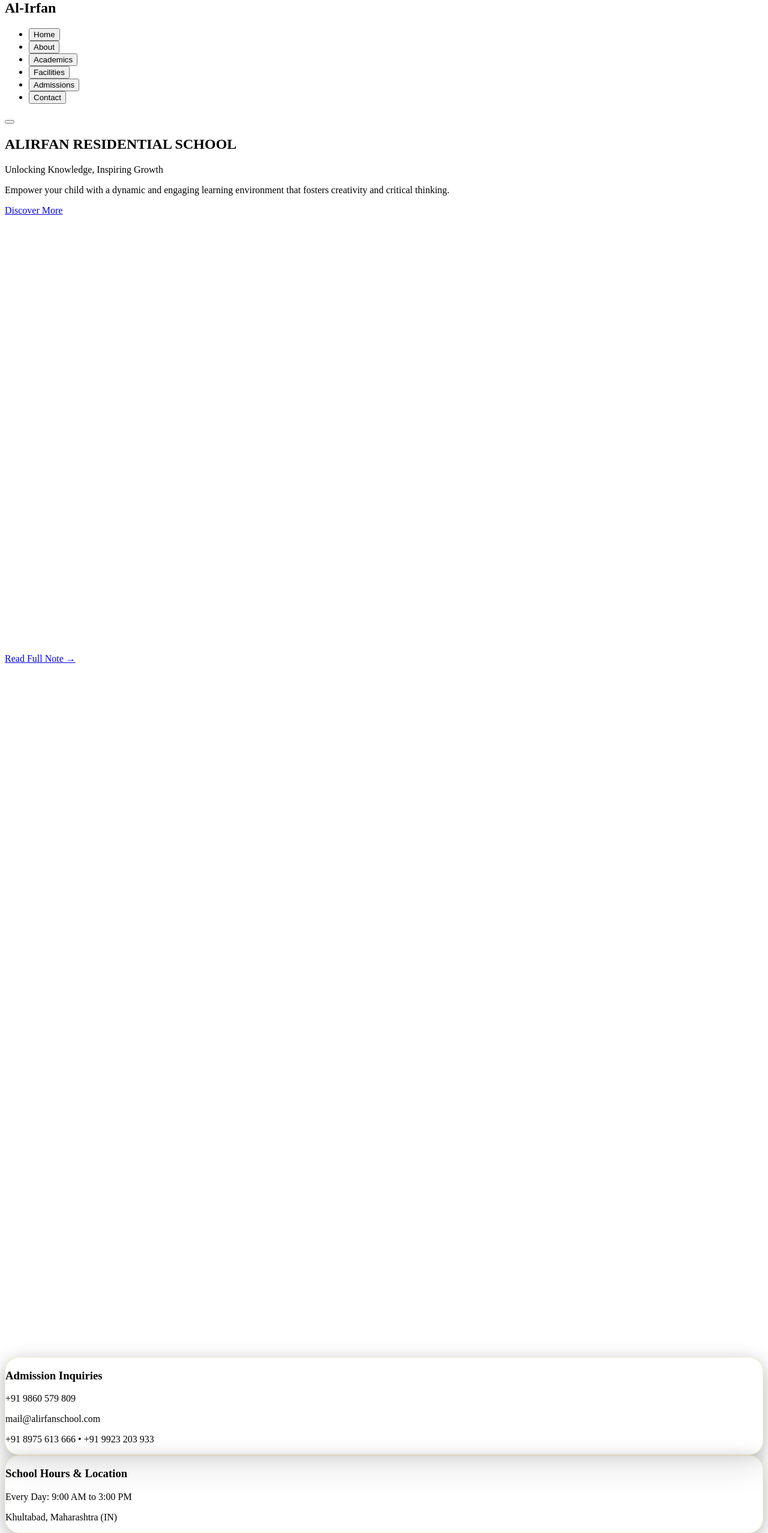
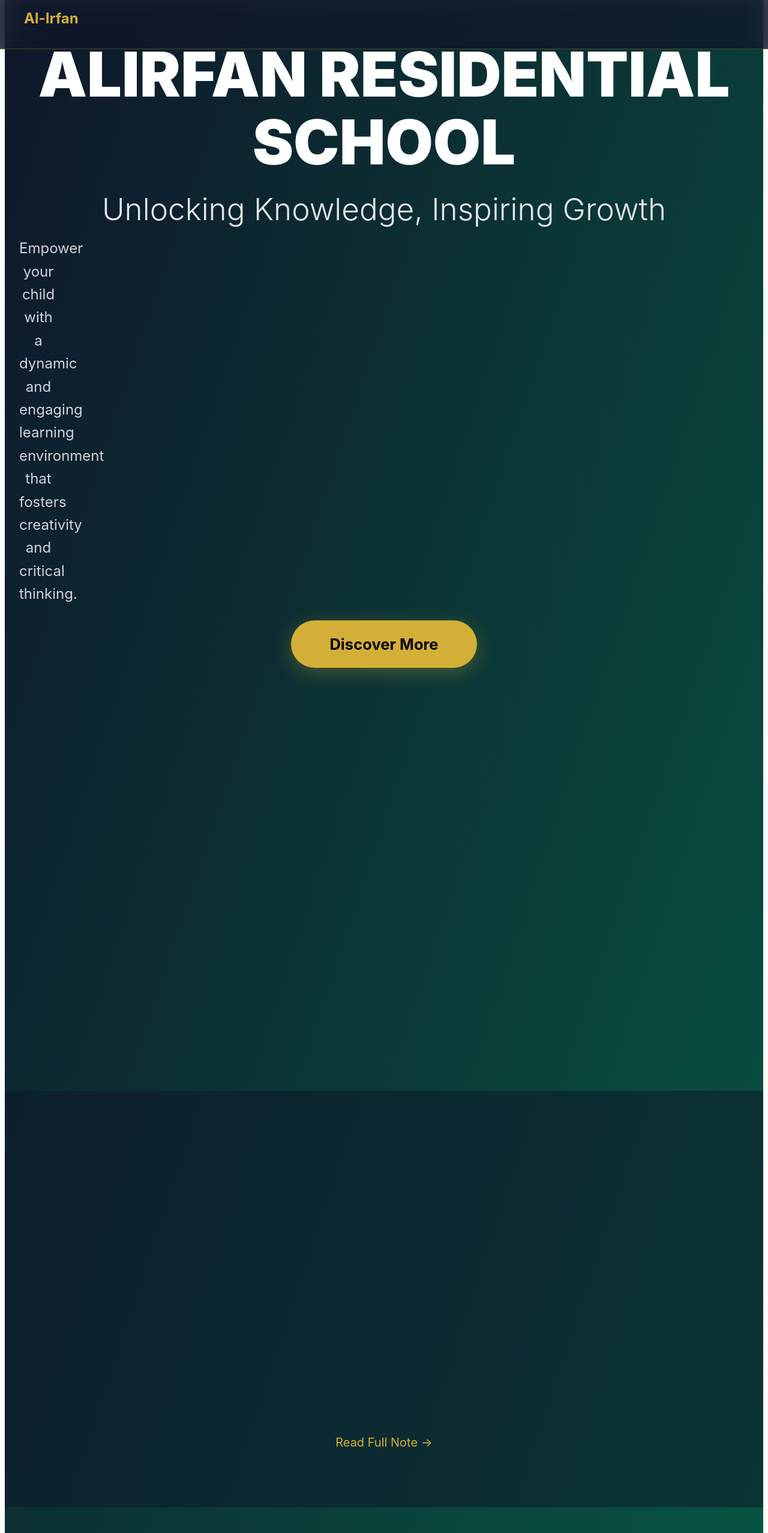
Before and after one commit to MujWorks/alirfan-demo, a Next.js app: page / in a window 1280 px wide. Shown: the part 20-2575 px from the top of the page at 60% size. Built offline with nearby package versions, Linux system fonts and the light colour scheme.

Commit message:
premium international redesign inline CSS

```diff
--- a/pages/index.jsx
+++ b/pages/index.jsx
@@ -5,11 +5,11 @@ export default function Home() {
   const [expandedFeature, setExpandedFeature] = useState(null);
   const [currentNote, setCurrentNote] = useState(0);
 
+  const nextNote = () => setCurrentNote((prev) => (prev + 1) % presidentNotes.length);
+
   const toggleFeature = (index) => {
     setExpandedFeature(expandedFeature === index ? null : index);
   };
-
-  const nextNote = () => setCurrentNote((prev) => (prev + 1) % presidentNotes.length);
 
   const features = [
     { title: "Academic Facilities", bullets: ["Smart Class Rooms", "Laboratories"] },
@@ -29,7 +29,7 @@ export default function Home() {
   ];
 
   return (
-    <div className="relative min-h-screen bg-gradient-to-br from-slate-950 via-emerald-950 to-slate-900 text-white overflow-x-hidden">
+    <div style={{ minHeight: '100vh', background: 'linear-gradient(to bottom right, #0f172a, #065f46)', color: 'white', overflowX: 'hidden', fontFamily: 'Inter, sans-serif' }}>
       <style jsx global>{`
         .glass { background: rgba(255,255,255,0.1); backdrop-filter: blur(20px); border: 1px solid rgba(212,175,55,0.2); border-radius: 24px; box-shadow: 0 8px 32px rgba(0,0,0,0.3); }
         .menu-item { transition: all 0.3s ease; }
@@ -42,32 +42,32 @@ export default function Home() {
       `}</style>
 
       {/* Premium Fixed Menu */}
-      <nav className="fixed top-0 left-0 right-0 z-50 bg-slate-900/80 backdrop-blur-md border-b border-amber-500/30">
-        <div className="container mx-auto px-6 py-4 flex justify-between items-center">
-          <h1 className="text-2xl font-bold text-amber-500">Al-Irfan</h1>
-          <ul className="hidden md:flex space-x-8">
+      <nav style={{ position: 'fixed', top: 0, left: 0, right: 0, zIndex: 50, background: 'rgba(15,23,42,0.8)', backdropFilter: 'blur(20px)', borderBottom: '1px solid rgba(212,175,55,0.3)' }}>
+        <div style={{ maxWidth: '1200px', margin: '0 auto', padding: '1rem 1.5rem', display: 'flex', justifyContent: 'space-between', alignItems: 'center' }}>
+          <h1 style={{ fontSize: '1.5rem', fontWeight: 'bold', color: '#D4AF37' }}>Al-Irfan</h1>
+          <ul style={{ display: 'none', listStyle: 'none', margin: 0, padding: 0, gap: '2rem' }}>
             {['Home', 'About', 'Academics', 'Facilities', 'Admissions', 'Contact'].map((item) => (
               <li key={item} className="menu-item">
-                <button className="text-white hover:text-amber-500 transition text-lg font-medium relative group">
+                <button style={{ color: 'white', background: 'none', border: 'none', fontSize: '1.125rem', fontWeight: '500', cursor: 'pointer', position: 'relative' }}>
                   {item}
-                  <div className="absolute bottom-0 left-0 w-0 h-0.5 bg-amber-500 group-hover:w-full transition-all duration-300" />
+                  <div style={{ position: 'absolute', bottom: 0, left: 0, width: 0, height: '0.125rem', background: '#D4AF37', transition: 'width 0.3s ease' }} />
                 </button>
               </li>
             ))}
           </ul>
-          <button className="md:hidden text-white" onClick={() => setMenuOpen(!menuOpen)}>
-            <i className="fas fa-bars text-2xl"></i>
+          <button style={{ display: 'block', color: 'white', background: 'none', border: 'none', fontSize: '1.5rem' }} onClick={() => setMenuOpen(!menuOpen)}>
+            <i className="fas fa-bars"></i>
           </button>
         </div>
       </nav>
 
       {/* Mobile Menu Overlay */}
       {menuOpen && (
-        <div className="fixed inset-0 bg-slate-900/95 z-40 flex flex-col items-center justify-center md:hidden" onClick={() => setMenuOpen(false)}>
-          <ul className="space-y-8 text-3xl font-bold text-amber-500">
+        <div style={{ position: 'fixed', inset: 0, background: 'rgba(15,23,42,0.95)', zIndex: 40, display: 'flex', flexDirection: 'column', alignItems: 'center', justifyContent: 'center' }} onClick={() => setMenuOpen(false)}>
+          <ul style={{ listStyle: 'none', margin: 0, padding: 0, gap: '2rem', fontSize: '3rem', fontWeight: 'bold', color: '#D4AF37' }}>
             {['Home', 'About', 'Academics', 'Facilities', 'Admissions', 'Contact'].map((item) => (
               <li key={item}>
-                <button className="text-white hover:text-amber-500" onClick={() => setMenuOpen(false)}>
+                <button style={{ color: 'white', background: 'none', border: 'none', cursor: 'pointer' }} onClick={() => setMenuOpen(false)}>
                   {item}
                 </button>
               </li>
@@ -77,78 +77,83 @@ export default function Home() {
       )}
 
       {/* Premium Hero */}
-      <section className="min-h-screen flex items-center justify-center text-center px-6 relative z-10 pt-20">
-        <div className="max-w-6xl reveal active" style={{ animation: 'fadeInUp 1s ease-out' }}>
-          <h1 className="text-7xl md:text-9xl font-black text-white leading-tight mb-6">
+      <section style={{ minHeight: '100vh', display: 'flex', alignItems: 'center', justifyContent: 'center', textAlign: 'center', padding: '5rem 1.5rem 0', position: 'relative', zIndex: 10 }}>
+        <div style={{ maxWidth: '1200px', margin: '0 auto' }} className="reveal active" style={{ animation: 'fadeInUp 1s ease-out' }}>
+          <h1 style={{ fontSize: 'clamp(3rem, 8vw, 9rem)', fontWeight: 900, color: 'white', margin: '0 0 1.5rem 0', lineHeight: 1.1 }}>
             ALIRFAN RESIDENTIAL SCHOOL
           </h1>
-          <p className="text-2xl md:text-4xl text-gray-200 mb-8 font-light">
+          <p style={{ fontSize: 'clamp(1.5rem, 4vw, 4rem)', color: 'rgb(229,231,235)', margin: '0 0 1rem 0', fontWeight: 300 }}>
             Unlocking Knowledge, Inspiring Growth
           </p>
-          <p className="text-xl md:text-2xl text-gray-300 mb-12 max-w-4xl mx-auto">
+          <p style={{ fontSize: 'clamp(1rem, 2vw, 1.5rem)', color: 'rgb(209,213,219)', margin: '0 0 3rem 0', maxWidth: '4rem', lineHeight: 1.6 }}>
             Empower your child with a dynamic and engaging learning environment that fosters creativity and critical thinking.
           </p>
-          <a href="#enquiry" className="cta-pulse bg-amber-500 hover:bg-amber-400 text-black px-16 py-6 rounded-full text-2xl font-bold transition shadow-2xl inline-block">
+          <a href="#enquiry" style={{ background: '#D4AF37', color: 'black', padding: '1.5rem 4rem', borderRadius: '50px', fontSize: 'clamp(1rem, 2vw, 2rem)', fontWeight: 'bold', textDecoration: 'none', transition: 'all 0.3s', boxShadow: '0 8px 32px rgba(212,175,55,0.3)', animation: 'pulse 2s infinite' }}>
             Discover More
           </a>
         </div>
       </section>
 
       {/* Leadership Insights */}
-      <section className="py-24 px-6 relative z-10">
-        <div className="container mx-auto max-w-6xl glass rounded-3xl p-12 md:p-16 shadow-2xl reveal" style={{ animation: 'fadeInUp 1s ease-out 0.2s' }}>
-          <h2 className="text-5xl md:text-6xl font-bold text-amber-500 text-center mb-12">
+      <section style={{ padding: '6rem 1.5rem', position: 'relative', zIndex: 10 }}>
+        <div style={{ maxWidth: '1200px', margin: '0 auto', background: 'rgba(255,255,255,0.1)', backdropFilter: 'blur(20px)', border: '1px solid rgba(212,175,55,0.2)', borderRadius: '24px', padding: '3rem 4rem', boxShadow: '0 8px 32px rgba(0,0,0,0.3)' }} className="reveal" style={{ animation: 'fadeInUp 1s ease-out 0.2s' }}>
+          <h2 style={{ fontSize: 'clamp(2.5rem, 5vw, 6rem)', fontWeight: 'bold', color: '#D4AF37', textAlign: 'center', margin: '0 0 3rem 0' }}>
             Leadership Insights
           </h2>
-          <p className="text-xl leading-relaxed text-gray-200 text-center mb-12 max-w-5xl mx-auto">
+          <p style={{ fontSize: '1.25rem', lineHeight: 1.6, color: 'rgb(209,213,219)', textAlign: 'center', margin: '0 0 3rem 0', maxWidth: '80ch' }}>
             The commitment, vision, and dedication that shape our school's journey. Discover their perspectives on our educational goals, the achievements of our students, and the values that guide us.
           </p>
-          <div className="grid md:grid-cols-2 gap-12 items-center">
-            <img src="https://www.alirfanschool.com/images/secretary.jpg" alt="Secretary" className="rounded-2xl shadow-2xl" />
+          <div style={{ display: 'grid', gridTemplateColumns: '1fr 1fr', gap: '3rem', alignItems: 'center' }}>
+            <img src="https://www.alirfanschool.com/images/secretary.jpg" alt="Secretary" style={{ borderRadius: '16px', boxShadow: '0 8px 32px rgba(0,0,0,0.3)' }} />
             <div>
-              <p className="text-lg text-gray-300 mb-6">
+              <p style={{ fontSize: '1.125rem', lineHeight: 1.6, color: 'rgb(209,213,219)', margin: '0 0 1.5rem 0' }}>
                 "True education extends beyond books — it nurtures the soul, builds character, and prepares leaders for tomorrow."
               </p>
-              <p className="text-2xl font-semibold text-amber-500">— Janab Secretary Saheb</p>
+              <p style={{ fontSize: '1.5rem', fontWeight: '600', color: '#D4AF37' }}>— Janab Secretary Saheb</p>
             </div>
           </div>
         </div>
       </section>
 
       {/* President's Note */}
-      <section className="py-24 px-6 bg-slate-900/50 relative z-10">
-        <div className="container mx-auto max-w-5xl text-center">
-          <h2 className="text-5xl md:text-6xl font-bold text-amber-500 mb-12 reveal" style={{ animation: 'fadeInUp 1s ease-out 0.4s' }}>President's Note</h2>
-          <div className="space-y-8">
+      <section style={{ padding: '6rem 1.5rem', background: 'rgba(15,23,42,0.5)', position: 'relative', zIndex: 10 }}>
+        <div style={{ maxWidth: '80ch', margin: '0 auto', textAlign: 'center' }}>
+          <h2 style={{ fontSize: 'clamp(2.5rem, 5vw, 6rem)', fontWeight: 'bold', color: '#D4AF37', margin: '0 0 3rem 0' }} className="reveal" style={{ animation: 'fadeInUp 1s ease-out 0.4s' }}>
+            President's Note
+          </h2>
+          <div style={{ gap: '2rem', display: 'grid' }}>
             {presidentNotes.map((note, i) => (
-              <div key={i} className="glass rounded-3xl p-8 reveal" style={{ animation: 'fadeInUp 1s ease-out 0.6s' }}>
-                <p className="text-xl italic text-gray-200 leading-relaxed">
+              <div key={i} style={{ background: 'rgba(255,255,255,0.1)', backdropFilter: 'blur(20px)', border: '1px solid rgba(212,175,55,0.2)', borderRadius: '24px', padding: '2rem', boxShadow: '0 8px 32px rgba(0,0,0,0.3)' }} className="reveal" style={{ animation: 'fadeInUp 1s ease-out 0.6s' }}>
+                <p style={{ fontSize: '1.25rem', lineHeight: 1.6, color: 'rgb(209,213,219)', fontStyle: 'italic', margin: '0 0 1.5rem 0' }}>
                   {note.quote}
                 </p>
-                <p className="mt-6 text-2xl font-semibold text-amber-500">{note.author}</p>
+                <p style={{ fontSize: '1.5rem', fontWeight: '600', color: '#D4AF37' }}>{note.author}</p>
               </div>
             ))}
           </div>
-          <a href="PresidentNote.aspx" className="text-amber-500 hover:underline text-xl mt-8 inline-block">Read Full Note →</a>
+          <a href="PresidentNote.aspx" style={{ color: '#D4AF37', textDecoration: 'none', fontSize: '1.25rem', marginTop: '2rem', display: 'inline-block' }}>Read Full Note →</a>
         </div>
       </section>
 
       {/* Key Features */}
-      <section className="py-24 px-6 relative z-10">
-        <h2 className="text-5xl md:text-7xl font-bold text-center text-amber-500 mb-20 reveal" style={{ animation: 'fadeInUp 1s ease-out 0.8s' }}>Why Choose Al-Irfan?</h2>
-        <div className="grid md:grid-cols-3 gap-8 max-w-7xl mx-auto">
+      <section style={{ padding: '6rem 1.5rem', position: 'relative', zIndex: 10 }}>
+        <h2 style={{ fontSize: 'clamp(2.5rem, 5vw, 7rem)', fontWeight: 'bold', textAlign: 'center', color: '#D4AF37', margin: '0 0 5rem 0' }} className="reveal" style={{ animation: 'fadeInUp 1s ease-out 0.8s' }}>
+          Why Choose Al-Irfan?
+        </h2>
+        <div style={{ display: 'grid', gridTemplateColumns: 'repeat(auto-fit, minmax(300px, 1fr)', gap: '2rem', maxWidth: '1200px', margin: '0 auto' }}>
           {features.map((feature, i) => (
             <div
               key={i}
-              className="glass p-8 rounded-3xl cursor-pointer hover:scale-105 transition reveal"
+              style={{ background: 'rgba(255,255,255,0.1)', backdropFilter: 'blur(20px)', border: '1px solid rgba(212,175,55,0.2)', borderRadius: '24px', padding: '2rem', cursor: 'pointer', transition: 'all 0.3s', boxShadow: '0 8px 32px rgba(0,0,0,0.3)' }}
+              className="reveal"
               style={{ animation: `fadeInUp 1s ease-out ${1 + i * 0.1}s` }}
               onClick={() => toggleFeature(i)}
             >
-              <h3 className="text-2xl font-bold text-amber-500 mb-4">{feature.title}</h3>
-              <ul className="text-gray-300 space-y-2">
+              <h3 style={{ fontSize: '1.5rem', fontWeight: 'bold', color: '#D4AF37', margin: '0 0 1rem 0' }}>{feature.title}</h3>
+              <ul style={{ color: 'rgb(209,213,219)', gap: '0.5rem', listStyle: 'none', padding: 0 }}>
                 {feature.bullets.map((bullet, j) => (
-                  <li key={j} className="flex items-center">
-                    <i className="fas fa-check text-amber-500 mr-2"></i>
+                  <li key={j} style={{ display: 'flex', alignItems: 'center' }}>
+                    <i style={{ color: '#D4AF37', marginRight: '0.5rem', fontSize: '1rem' }} className="fas fa-check"></i>
                     {bullet}
                   </li>
                 ))}
@@ -159,30 +164,32 @@ export default function Home() {
       </section>
 
       {/* Contact */}
-      <section id="enquiry" className="py-24 px-6 bg-emerald-900/50 relative z-10">
-        <div className="container mx-auto max-w-6xl text-center">
-          <h2 className="text-5xl md:text-6xl font-bold text-white mb-12 reveal" style={{ animation: 'fadeInUp 1s ease-out 1.5s' }}>Ready to Join Al-Irfan?</h2>
-          <div className="grid md:grid-cols-2 gap-8 mb-12">
-            <div className="glass rounded-3xl p-8">
-              <h3 className="text-2xl font-bold text-amber-500 mb-4">Admission Inquiries</h3>
-              <p><i className="fas fa-phone mr-2 text-amber-500"></i>+91 9860 579 809</p>
-              <p><i className="fas fa-envelope mr-2 text-amber-500"></i>mail@alirfanschool.com</p>
+      <section id="enquiry" style={{ padding: '6rem 1.5rem', background: 'rgba(6,95,70,0.5)', position: 'relative', zIndex: 10 }}>
+        <div style={{ maxWidth: '1200px', margin: '0 auto', textAlign: 'center' }}>
+          <h2 style={{ fontSize: 'clamp(2.5rem, 5vw, 6rem)', fontWeight: 'bold', color: 'white', margin: '0 0 3rem 0' }} className="reveal" style={{ animation: 'fadeInUp 1s ease-out 1.5s' }}>
+            Ready to Join Al-Irfan?
+          </h2>
+          <div style={{ display: 'grid', gridTemplateColumns: '1fr 1fr', gap: '2rem', marginBottom: '3rem', maxWidth: '800px', margin: '0 auto' }}>
+            <div style={{ background: 'rgba(255,255,255,0.1)', backdropFilter: 'blur(20px)', border: '1px solid rgba(212,175,55,0.2)', borderRadius: '24px', padding: '2rem', boxShadow: '0 8px 32px rgba(0,0,0,0.3)' }}>
+              <h3 style={{ fontSize: '1.5rem', fontWeight: 'bold', color: '#D4AF37', margin: '0 0 1rem 0' }}>Admission Inquiries</h3>
+              <p><i style={{ color: '#D4AF37', marginRight: '0.5rem' }} className="fas fa-phone"></i>+91 9860 579 809</p>
+              <p><i style={{ color: '#D4AF37', marginRight: '0.5rem' }} className="fas fa-envelope"></i>mail@alirfanschool.com</p>
               <p>+91 8975 613 666 • +91 9923 203 933</p>
             </div>
-            <div className="glass rounded-3xl p-8">
-              <h3 className="text-2xl font-bold text-amber-500 mb-4">School Hours & Location</h3>
+            <div style={{ background: 'rgba(255,255,255,0.1)', backdropFilter: 'blur(20px)', border: '1px solid rgba(212,175,55,0.2)', borderRadius: '24px', padding: '2rem', boxShadow: '0 8px 32px rgba(0,0,0,0.3)' }}>
+              <h3 style={{ fontSize: '1.5rem', fontWeight: 'bold', color: '#D4AF37', margin: '0 0 1rem 0' }}>School Hours & Location</h3>
               <p>Every Day: 9:00 AM to 3:00 PM</p>
-              <p><i className="fas fa-map-marker-alt mr-2 text-amber-500"></i>Khultabad, Maharashtra (IN)</p>
+              <p><i style={{ color: '#D4AF37', marginRight: '0.5rem' }} className="fas fa-map-marker-alt"></i>Khultabad, Maharashtra (IN)</p>
             </div>
           </div>
-          <a href="enquiry.aspx" className="bg-amber-500 hover:bg-amber-400 text-black px-20 py-6 rounded-full text-2xl font-bold transition shadow-2xl">
+          <a href="enquiry.aspx" style={{ background: '#D4AF37', color: 'black', padding: '1.5rem 4rem', borderRadius: '50px', fontSize: 'clamp(1rem, 2vw, 2rem)', fontWeight: 'bold', textDecoration: 'none', transition: 'all 0.3s', boxShadow: '0 8px 32px rgba(212,175,55,0.3)', animation: 'pulse 2s infinite' }}>
             Submit Enquiry Now
           </a>
         </div>
       </section>
 
-      <footer className="py-12 px-6 text-center bg-slate-900/50">
-        <p className="text-gray-400">© 2026 Al-Irfan Residential School. All Rights Reserved.</p>
+      <footer style={{ padding: '3rem 1.5rem', textAlign: 'center', background: 'rgba(15,23,42,0.5)' }}>
+        <p style={{ color: 'rgb(156,163,175)', margin: 0 }}>© 2026 Al-Irfan Residential School. All Rights Reserved.</p>
       </footer>
     </div>
   );
```
